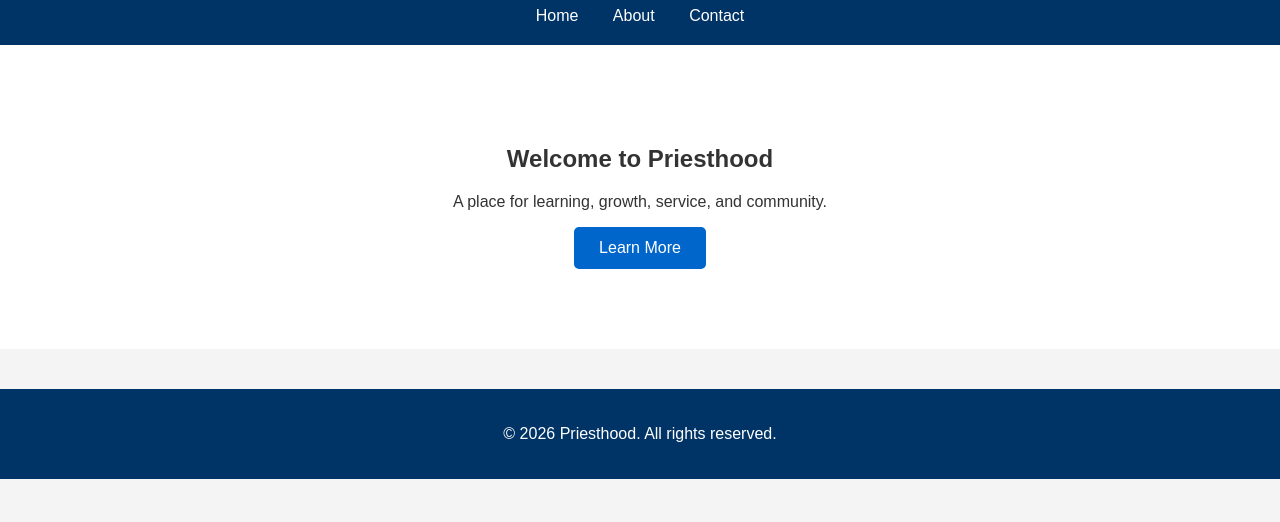
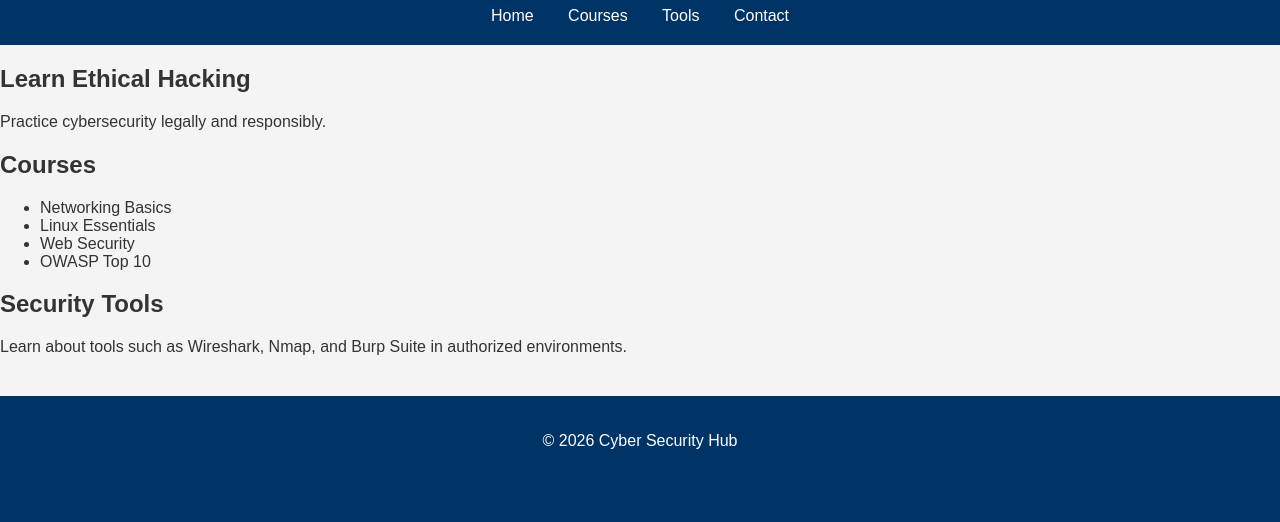
Before and after one commit to gasukwo52-commits/priesthood, a plain HTML site: page index.html in a window 1280 px wide. Shown: the part 93-615 px from the top of the page. Drawn offline with Linux system fonts and the light colour scheme.

Commit message:
Add Cyber Security Hub content to index.html

```diff
--- a/index.html
+++ b/index.html
@@ -1,4 +1,50 @@
 <!DOCTYPE html>
+<html lang="en">
+<head>
+  <meta charset="UTF-8">
+  <meta name="viewport" content="width=device-width, initial-scale=1.0">
+  <title>Cyber Security Hub</title>
+  <link rel="stylesheet" href="style.css">
+</head>
+<body>
+
+<header>
+  <h1>Cyber Security Hub</h1>
+  <nav>
+    <a href="#home">Home</a>
+    <a href="#courses">Courses</a>
+    <a href="#tools">Tools</a>
+    <a href="#contact">Contact</a>
+  </nav>
+</header>
+
+<section id="home">
+  <h2>Learn Ethical Hacking</h2>
+  <p>Practice cybersecurity legally and responsibly.</p>
+</section>
+
+<section id="courses">
+  <h2>Courses</h2>
+  <ul>
+    <li>Networking Basics</li>
+    <li>Linux Essentials</li>
+    <li>Web Security</li>
+    <li>OWASP Top 10</li>
+  </ul>
+</section>
+
+<section id="tools">
+  <h2>Security Tools</h2>
+  <p>Learn about tools such as Wireshark, Nmap, and Burp Suite in authorized environments.</p>
+</section>
+
+<footer>
+  <p>&copy; 2026 Cyber Security Hub</p>
+</footer>
+
+<script src="script.js"></script>
+</body>
+</html><!DOCTYPE html>
 <html lang="en">
 <head>
   <meta charset="UTF-8">
```
